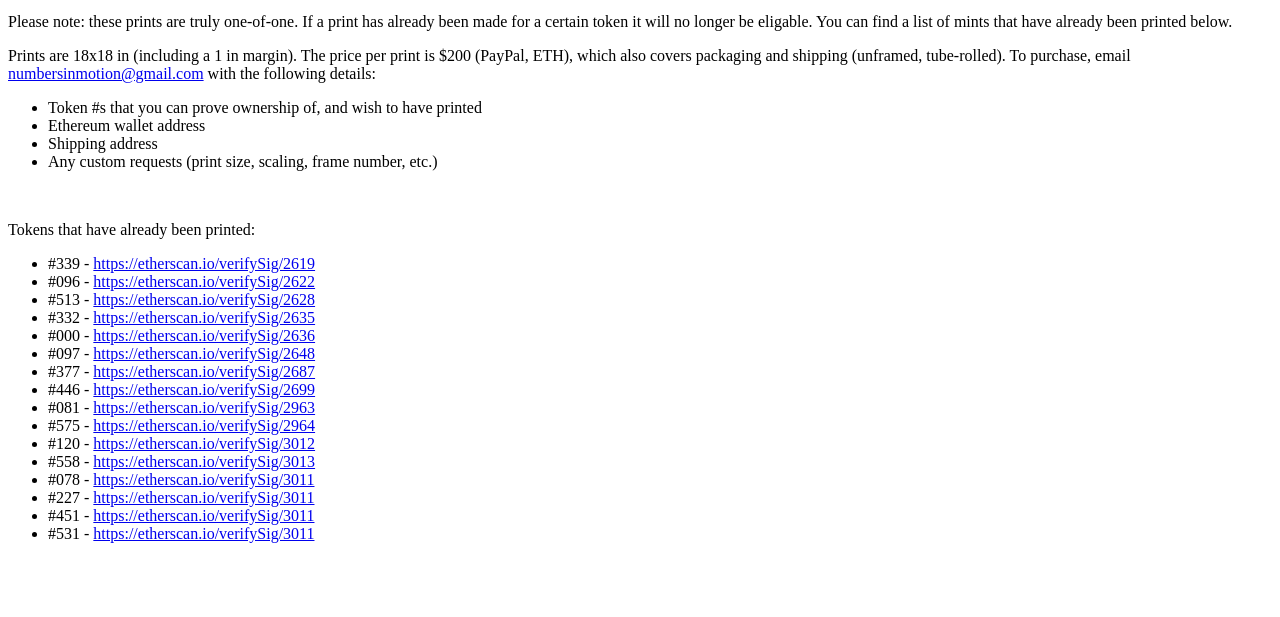
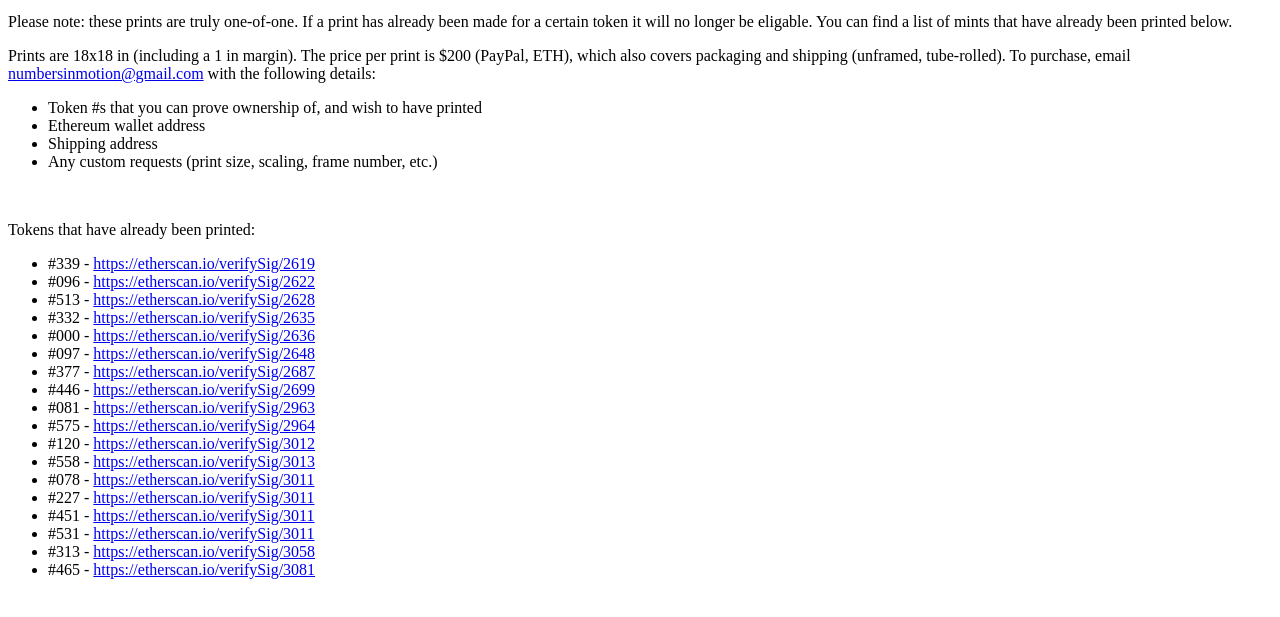
Before and after one commit to matthewjacobson/wd_toolkit, a plain HTML site: page printing/index.html in a window 1280 px wide. Shown: the part 119-736 px from the top of the page. Drawn offline with Linux system fonts and the light colour scheme.

Commit message:
Update index.html

```diff
--- a/printing/index.html
+++ b/printing/index.html
@@ -36,6 +36,8 @@
      <li>#227 - <a href="https://etherscan.io/verifySig/3011">https://etherscan.io/verifySig/3011</a></li>
      <li>#451 - <a href="https://etherscan.io/verifySig/3011">https://etherscan.io/verifySig/3011</a></li>
      <li>#531 - <a href="https://etherscan.io/verifySig/3011">https://etherscan.io/verifySig/3011</a></li>
+     <li>#313 - <a href="https://etherscan.io/verifySig/3058">https://etherscan.io/verifySig/3058</a></li>
+     <li>#465 - <a href="https://etherscan.io/verifySig/3081">https://etherscan.io/verifySig/3081</a></li>
   </ul>
 </body>
 </html>
```
